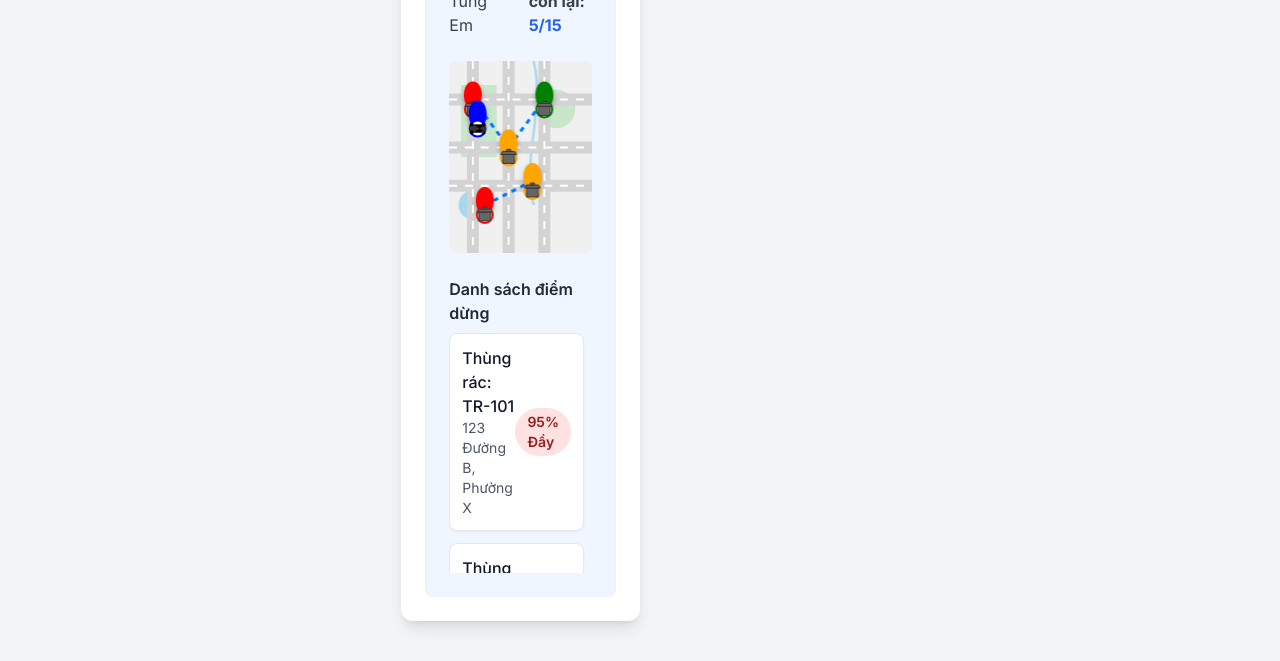
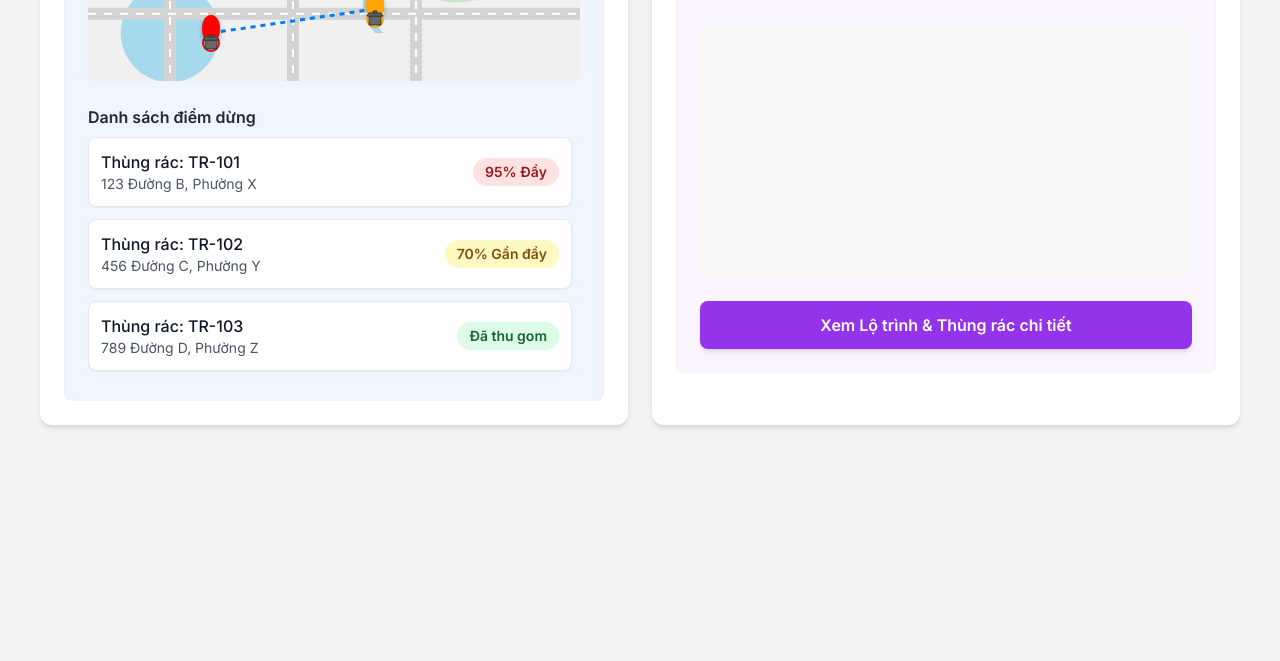
Before and after one commit to trantungem17122005-dev/waste-management-demo-ho-c-my-demo-app, a plain HTML site: page index.html in a window 1280 px wide. Shown: the part 483-1144 px from the top of the page. After the commit the page ends 924 px from the top, so only its background shows below. Drawn offline with nearby package versions, Linux system fonts and the light colour scheme.

Commit message:
Update index.html

```diff
--- a/index.html
+++ b/index.html
@@ -11,20 +11,60 @@
         body {
             font-family: 'Inter', sans-serif;
             background-color: #f0f2f5;
+            /* Ensure full height on mobile devices */
+            min-height: 100vh;
+            display: flex;
+            flex-direction: column;
+            align-items: center;
+            justify-content: flex-start; /* Align to top, allow content to push down */
+            padding: 1rem; /* p-4, slightly less padding for mobile */
         }
         .container-wrapper {
             display: flex;
-            flex-direction: column;
+            flex-direction: column; /* Default to column for mobile */
             gap: 1.5rem; /* gap-6 */
-            padding: 1.5rem; /* p-6 */
+            padding: 0; /* Remove padding here as body already has it */
             max-width: 1200px;
+            width: 100%; /* Ensure it takes full width */
             margin: auto;
         }
         @media (min-width: 1024px) { /* lg breakpoint */
             .container-wrapper {
-                flex-direction: row;
+                flex-direction: row; /* Switch to row on larger screens */
             }
         }
+        /* Header / View Toggles styling */
+        .header-toggles {
+            width: 100%;
+            max-width: 4xl;
+            background-color: #ffffff;
+            padding: 1rem; /* p-4 */
+            border-radius: 0.75rem; /* rounded-xl */
+            box-shadow: 0 4px 6px -1px rgba(0, 0, 0, 0.1), 0 2px 4px -1px rgba(0, 0, 0, 0.06); /* shadow-lg */
+            margin-bottom: 1.5rem; /* mb-6 */
+            display: flex;
+            justify-content: center;
+            gap: 1rem; /* gap-4 */
+        }
+        /* Main sections styling */
+        #driverApp, #dashboard {
+            width: 100%; /* Take full width on mobile */
+            background-color: #ffffff;
+            border-radius: 0.75rem; /* rounded-xl */
+            box-shadow: 0 4px 6px -1px rgba(0, 0, 0, 0.1), 0 2px 4px -1px rgba(0, 0, 0, 0.06); /* shadow-lg */
+            padding: 1.5rem; /* p-6 */
+            display: flex;
+            flex-direction: column;
+            gap: 1.5rem; /* gap-6 */
+            transform: translateY(0); /* Ensure no initial transform */
+            transition: transform 0.3s ease-in-out;
+        }
+        @media (min-width: 1024px) {
+            #driverApp, #dashboard {
+                width: 50%; /* lg:w-1/2 */
+            }
+        }
+
         /* Custom scrollbar for better aesthetics */
         .overflow-y-auto::-webkit-scrollbar {
             width: 8px;
@@ -40,14 +80,6 @@
         .overflow-y-auto::-webkit-scrollbar-thumb:hover {
             background: #555;
         }
-        /* Ensure images are responsive */
-        img {
-            max-width: 100%;
-            height: auto;
-            display: block; /* Remove extra space below image */
-            object-fit: cover; /* Ensure image covers the area without distortion */
-            object-position: center; /* Center the image within the area */
-        }
         canvas {
             background-color: #f8f8f8; /* Light background for the map */
             border-radius: 0.5rem; /* rounded-lg */
@@ -55,12 +87,16 @@
             width: 100%;
             height: 100%;
         }
+        /* Ensure tables are responsive */
+        .overflow-x-auto {
+            -webkit-overflow-scrolling: touch; /* Smooth scrolling on iOS */
+        }
     </style>
 </head>
-<body class="bg-gray-100 min-h-screen flex flex-col items-center justify-center p-4">
+<body class="bg-gray-100 min-h-screen flex flex-col items-center justify-center">
 
     <!-- Header / View Toggles -->
-    <div class="w-full max-w-4xl bg-white p-4 rounded-xl shadow-lg mb-6 flex justify-center gap-4">
+    <div class="header-toggles">
         <button id="driverAppBtn" class="px-6 py-3 rounded-lg font-semibold text-white bg-blue-600 hover:bg-blue-700 transition-colors shadow-md">
             Ứng dụng Tài xế
         </button>
@@ -73,7 +109,7 @@
     <div class="container-wrapper">
 
         <!-- Driver App Section -->
-        <div id="driverApp" class="w-full lg:w-1/2 bg-white rounded-xl shadow-lg p-6 flex flex-col gap-6 transform transition-transform duration-300 ease-in-out">
+        <div id="driverApp">
             <h2 class="text-2xl font-bold text-gray-800 text-center mb-4">Ứng dụng Tài xế</h2>
 
             <!-- Màn hình 1: Lộ trình hiện tại -->
@@ -191,7 +227,7 @@
         </div>
 
         <!-- Dashboard Section -->
-        <div id="dashboard" class="w-full lg:w-1/2 bg-white rounded-xl shadow-lg p-6 flex flex-col gap-6 transform transition-transform duration-300 ease-in-out hidden">
+        <div id="dashboard">
             <h2 class="text-2xl font-bold text-gray-800 text-center mb-4">Dashboard Trung tâm</h2>
 
             <!-- Màn hình 1: Tổng quan -->
@@ -492,24 +528,50 @@
             context.stroke();
         }
 
-        // Helper function to draw a simple car icon inside a pin
+        // Helper function to draw a more detailed car icon inside a pin
         function drawCarShape(context) {
-            const carWidth = 16;
-            const carHeight = 8;
-            const wheelRadius = 2;
+            const carWidth = 18; // Slightly larger
+            const carHeight = 10;
+            const wheelRadius = 2.5; // Slightly larger wheels
 
             context.fillStyle = '#333'; // Dark grey for car body
+            context.strokeStyle = '#000'; // Black outline
+            context.lineWidth = 1;
+
+            // Car body
             context.beginPath();
-            context.rect(-carWidth / 2, -carHeight / 2, carWidth, carHeight);
+            context.moveTo(-carWidth / 2, carHeight / 2);
+            context.lineTo(carWidth / 2, carHeight / 2);
+            context.lineTo(carWidth / 2, -carHeight / 2 + 2); // Back top
+            context.lineTo(carWidth / 2 - 4, -carHeight / 2 - 2); // Back windshield bottom
+            context.lineTo(-carWidth / 2 + 4, -carHeight / 2 - 2); // Front windshield bottom
+            context.lineTo(-carWidth / 2, -carHeight / 2 + 2); // Front top
+            context.closePath();
+            context.fill();
+            context.stroke();
+
+            // Windows
+            context.fillStyle = '#ADD8E6'; // Light blue for windows
+            context.beginPath();
+            // Front windshield
+            context.moveTo(-carWidth / 2 + 4, -carHeight / 2 - 1.5);
+            context.lineTo(carWidth / 2 - 4, -carHeight / 2 - 1.5);
+            context.lineTo(carWidth / 2 - 4, -carHeight / 2 + 1);
+            context.lineTo(-carWidth / 2 + 4, -carHeight / 2 + 1);
+            context.closePath();
             context.fill();
 
+            // Side window (simplified)
+            context.beginPath();
+            context.rect(-carWidth / 2 + 2, -carHeight / 2 + 2.5, carWidth - 4, carHeight - 5);
+            context.fill();
+
+
             // Wheels
-            context.fillStyle = '#000';
+            context.fillStyle = '#000'; // Black for wheels
             context.beginPath();
-            context.arc(-carWidth / 2 + wheelRadius, carHeight / 2, wheelRadius, 0, Math.PI * 2);
-            context.arc(carWidth / 2 - wheelRadius, carHeight / 2, wheelRadius, 0, Math.PI * 2);
-            context.arc(-carWidth / 2 + wheelRadius, -carHeight / 2, wheelRadius, 0, Math.PI * 2);
-            context.arc(carWidth / 2 - wheelRadius, -carHeight / 2, wheelRadius, 0, Math.PI * 2);
+            context.arc(-carWidth / 2 + wheelRadius + 2, carHeight / 2, wheelRadius, 0, Math.PI * 2);
+            context.arc(carWidth / 2 - wheelRadius - 2, carHeight / 2, wheelRadius, 0, Math.PI * 2);
             context.fill();
         }
 
@@ -648,6 +710,7 @@
             });
 
             // --- Draw Driver's Location ---
+            // This part is conditional based on the 'showDriver' parameter
             if (showDriver) {
                 const driverX = driverLocation.x * scaleX;
                 const driverY = driverLocation.y * scaleY;
@@ -670,7 +733,7 @@
                 if (!driverCtx) {
                     driverCtx = driverMapCanvas.getContext('2d');
                 }
-                drawMap(driverMapCanvas, driverCtx, true);
+                drawMap(driverMapCanvas, driverCtx, true); // Show driver on driver map
             });
 
             dashboardBtn.addEventListener('click', () => {
@@ -684,7 +747,7 @@
                 if (!dashboardCtx) {
                     dashboardCtx = dashboardMapCanvas.getContext('2d');
                 }
-                drawMap(dashboardMapCanvas, dashboardCtx);
+                drawMap(dashboardMapCanvas, dashboardCtx, false); // DO NOT show driver on dashboard map
             });
         } else {
             console.error("Lỗi: Không tìm thấy một hoặc nhiều phần tử nút chuyển đổi hoặc các phần chính của ứng dụng.");
@@ -735,7 +798,7 @@
                     if (!driverCtx) { driverCtx = driverMapCanvas.getContext('2d'); }
                     drawMap(driverMapCanvas, driverCtx, true);
                     if (!dashboardCtx) { dashboardCtx = dashboardMapCanvas.getContext('2d'); }
-                    drawMap(dashboardMapCanvas, dashboardCtx);
+                    drawMap(dashboardMapCanvas, dashboardCtx, false); // Redraw dashboard without driver
                 }
             });
         } else {
@@ -891,17 +954,13 @@
             // Only redraw if the dashboard is currently visible
             if (!dashboardSection.classList.contains('hidden')) {
                 if (!dashboardCtx) { dashboardCtx = dashboardMapCanvas.getContext('2d'); }
-                drawMap(dashboardMapCanvas, dashboardCtx);
+                drawMap(dashboardMapCanvas, dashboardCtx, false); // Redraw dashboard without driver
             } else if (!driverAppSection.classList.contains('hidden')) {
                 if (!driverCtx) { driverCtx = driverMapCanvas.getContext('2d'); }
-                drawMap(driverMapCanvas, driverCtx, true);
+                drawMap(driverMapCanvas, driverCtx, true); // Redraw driver map with driver
             }
         });
 
     </script>
 </body>
 </html>
-
-    </script>
-</body>
-</html>
```
